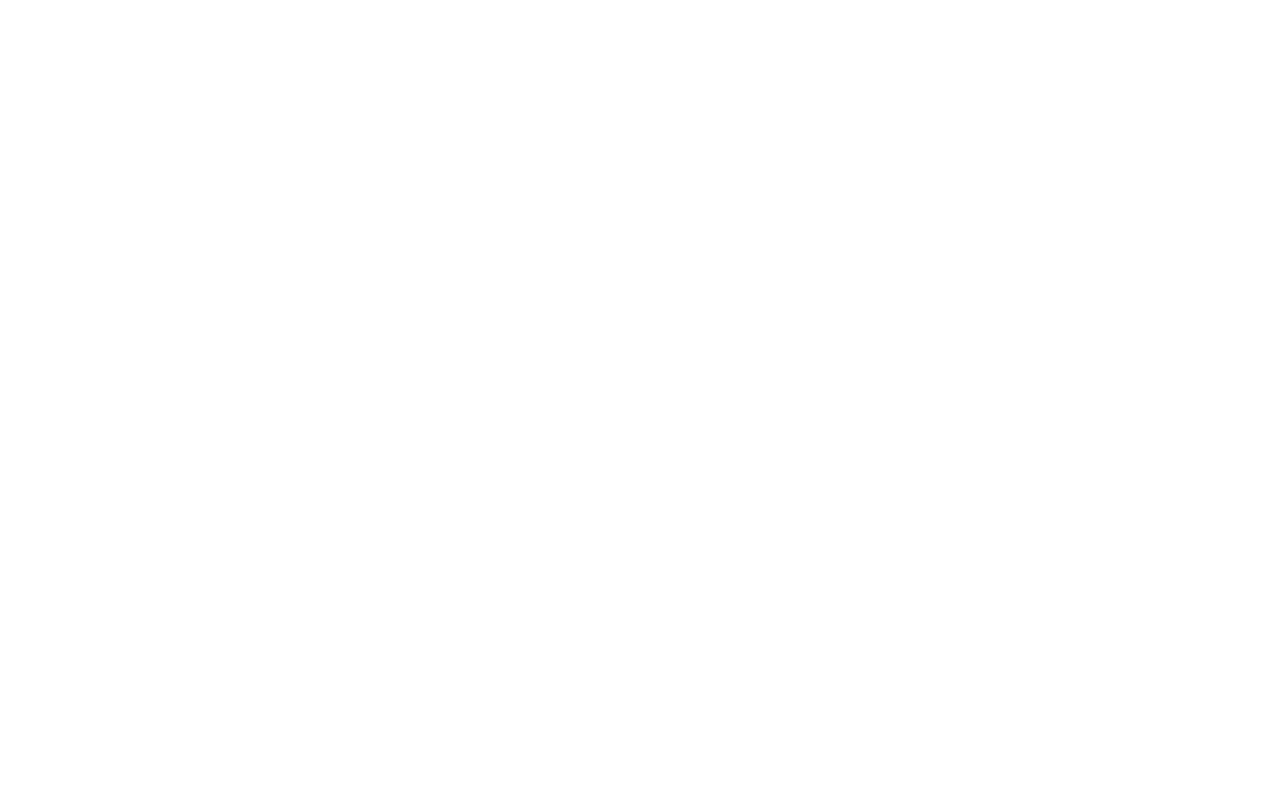
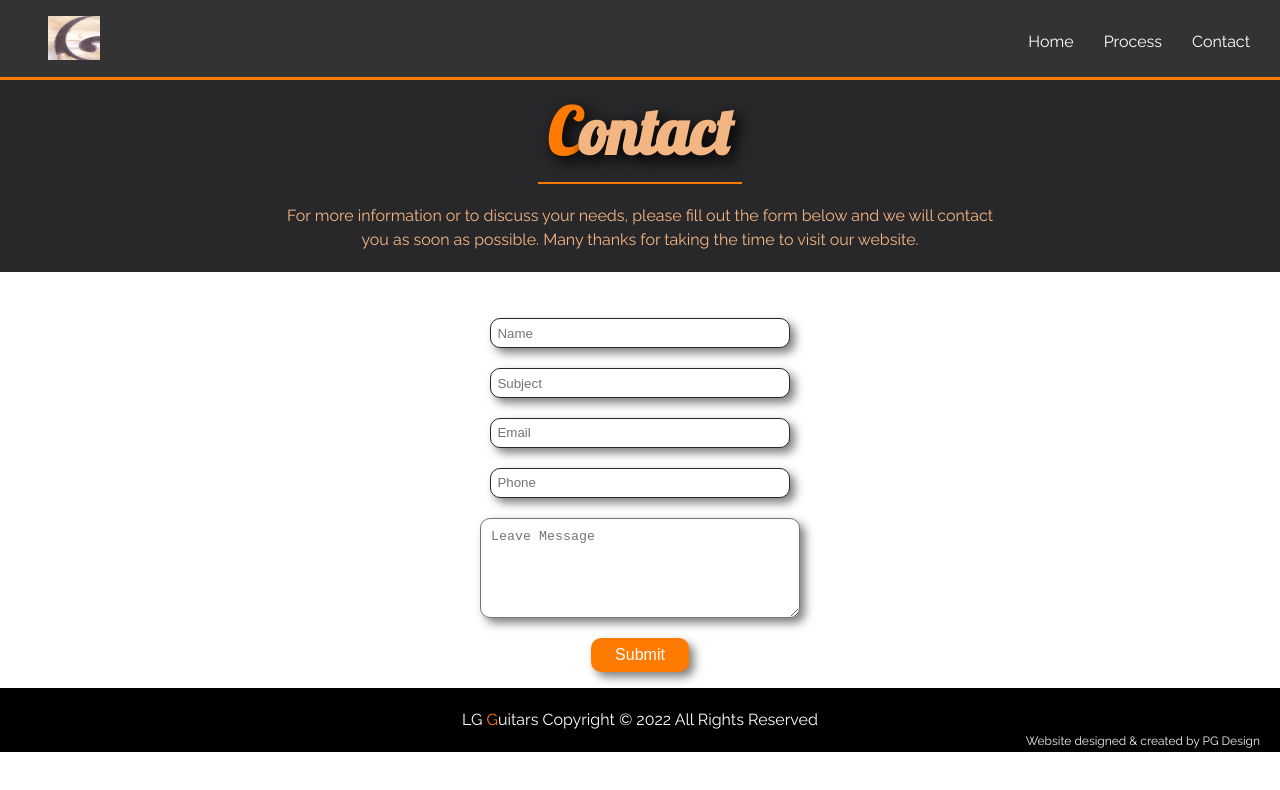
Before and after one commit to paulg44/LGGuitars, a React (Create React App) app in the folder lg_guitars/: page /lg_guitars/src/pages/Contact in a window 1280 px wide. Before the commit this address had no page. Shown: the top 790 px of the page. Built offline with nearby package versions, Linux system fonts and the light colour scheme.

Commit message:
contact form react

```diff
--- a/lg_guitars/package.json
+++ b/lg_guitars/package.json
@@ -8,6 +8,7 @@
     "@testing-library/user-event": "^13.5.0",
     "react": "^18.2.0",
     "react-dom": "^18.2.0",
+    "react-icons": "^4.9.0",
     "react-router-dom": "^6.12.1",
     "react-scripts": "5.0.1",
     "web-vitals": "^2.1.4"
--- a/lg_guitars/src/App.js
+++ b/lg_guitars/src/App.js
@@ -4,6 +4,7 @@
 // Import Pages
 import Home from "./pages/Homepage/Homepage";
 import Process from "./pages/Progress/Progress";
+import Contact from "./pages/Contact/Contact";
 
 function App() {
   return (
@@ -11,6 +12,7 @@
       <Routes>
         <Route path="/lg_guitars/src/pages/Homepage" element={<Home />} />
         <Route path="/lg_guitars/src/pages/Progress" element={<Process />} />
+        <Route path="/lg_guitars/src/pages/Contact" element={<Contact />} />
       </Routes>
     </BrowserRouter>
     // <div className="App">
--- a/lg_guitars/src/Components/NavBar/NavBar.js
+++ b/lg_guitars/src/Components/NavBar/NavBar.js
@@ -18,7 +18,7 @@
             <Link to="/lg_guitars/src/pages/Progress">Process</Link>
           </li>
           <li>
-            <Link to="contct.html">Contct</Link>
+            <Link to="/lg_guitars/src/pages/Contact">Contact</Link>
           </li>
         </ul>
       </div>
--- /dev/null
+++ b/lg_guitars/src/ContactComponents/ContactForm/ContactForm.css
@@ -0,0 +1,45 @@
+/* CSS for Contact Form */
+
+.contact-form {
+  display: flex;
+  align-items: center;
+  justify-content: center;
+  text-align: center;
+}
+
+.contact-form .form-btn {
+  margin-bottom: 1rem;
+  box-shadow: 5px 5px 10px rgba(0, 0, 0, 0.5);
+}
+
+.contact-form .inputs {
+  display: flex;
+  flex-direction: column;
+  padding: 20px 0;
+}
+
+.inputs input {
+  margin: 10px;
+  width: 300px;
+  padding: 0.4rem;
+  border: 1px solid var(--primary-color);
+  border-radius: 10px;
+  box-shadow: 5px 5px 10px rgba(0, 0, 0, 0.5);
+}
+
+.inputs input:focus {
+  border: 5px solid var(--third-color);
+  outline: none;
+}
+
+.inputs textarea {
+  height: 100px;
+  margin-top: 10px;
+  padding: 10px 0px 0px 10px;
+  border-radius: 10px;
+  box-shadow: 5px 5px 10px rgba(0, 0, 0, 0.5);
+}
+
+.inputs textarea:focus {
+  border: 5px solid var(--third-color);
+}
--- /dev/null
+++ b/lg_guitars/src/ContactComponents/ContactForm/ContactForm.js
@@ -0,0 +1,38 @@
+// Component for Contact Form
+
+import "./ContactForm.css";
+
+function ContactForm() {
+  return (
+    <section className="contact-form">
+      <div className="container">
+        <form
+          name="contact"
+          method="POST"
+          data-netlify="true"
+          data-netlify-recaptcha="true"
+        >
+          <div className="inputs">
+            <input type="text" placeholder="Name" name="name" />
+            <input type="text" placeholder="Subject" name="subject" />
+            <input type="email" placeholder="Email" name="email" />
+            <input type="text" placeholder="Phone" name="phone" />
+            <textarea
+              type="text"
+              placeholder="Leave Message"
+              name="message"
+            ></textarea>
+            <div>
+              <div data-netlify-recaptcha="true"></div>
+            </div>
+          </div>
+          <button type="submit" className="btn form-btn">
+            <i class="fa-solid fa-guitar"></i> Submit
+          </button>
+        </form>
+      </div>
+    </section>
+  );
+}
+
+export default ContactForm;
--- /dev/null
+++ b/lg_guitars/src/ContactComponents/ContactHeader/ContactHeader.css
@@ -0,0 +1,23 @@
+/* CSS for Contact Header */
+
+.contact-header {
+  display: flex;
+  flex-direction: column;
+  align-items: center;
+  background-color: var(--primary-color);
+  text-align: center;
+  margin: 1rem 0;
+  margin-top: 0;
+  color: var(--secondary-color);
+}
+
+.contact-header h2 {
+  font-size: 4rem;
+  border-bottom: 2px solid var(--third-color);
+  animation: fade-in 2s ease;
+}
+
+.contact-header p {
+  width: 60%;
+  padding: 20px;
+}
--- /dev/null
+++ b/lg_guitars/src/ContactComponents/ContactHeader/ContactHeader.js
@@ -0,0 +1,20 @@
+// Component for Contact Header
+
+import "./ContactHeader.css";
+
+function ContactHeader() {
+  return (
+    <div className="contact-header">
+      <h2 className="section-title">
+        <span className="text-third">C</span>ontact
+      </h2>
+      <p className="text-secondary">
+        For more information or to discuss your needs, please fill out the form
+        below and we will contact you as soon as possible. Many thanks for
+        taking the time to visit our website.
+      </p>
+    </div>
+  );
+}
+
+export default ContactHeader;
--- /dev/null
+++ b/lg_guitars/src/pages/Contact/Contact.js
@@ -0,0 +1,19 @@
+// Component for Contact Page
+
+import NavBar from "../../Components/NavBar/NavBar";
+import ContactHeader from "../../ContactComponents/ContactHeader/ContactHeader";
+import ContactForm from "../../ContactComponents/ContactForm/ContactForm";
+import Footer from "../../Components/Footer/Footer";
+
+function Contact() {
+  return (
+    <div>
+      <NavBar />
+      <ContactHeader />
+      <ContactForm />
+      <Footer />
+    </div>
+  );
+}
+
+export default Contact;
```
Also changed, not shown: 1 other file (tests, documents, lock files or other folders).
